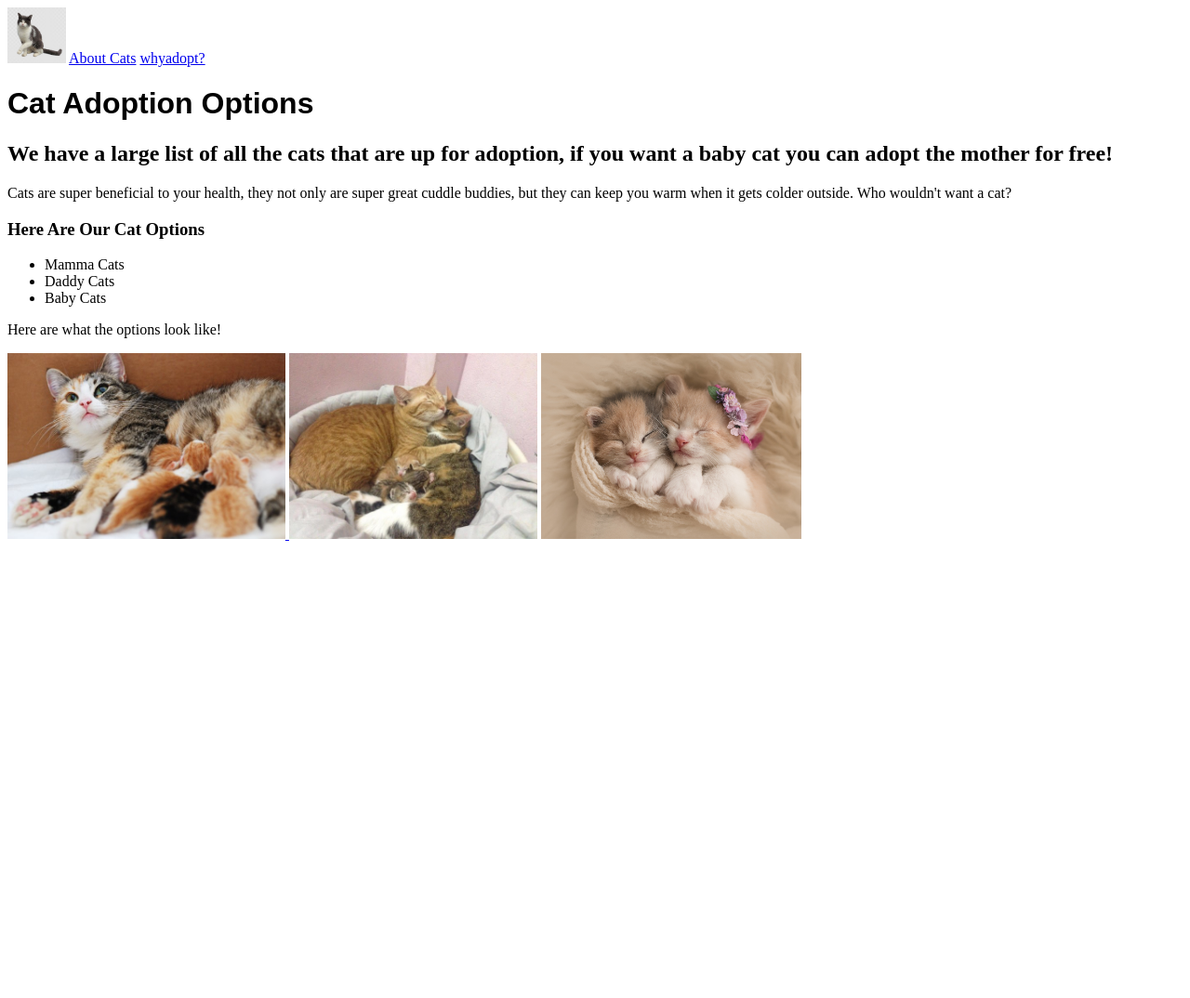
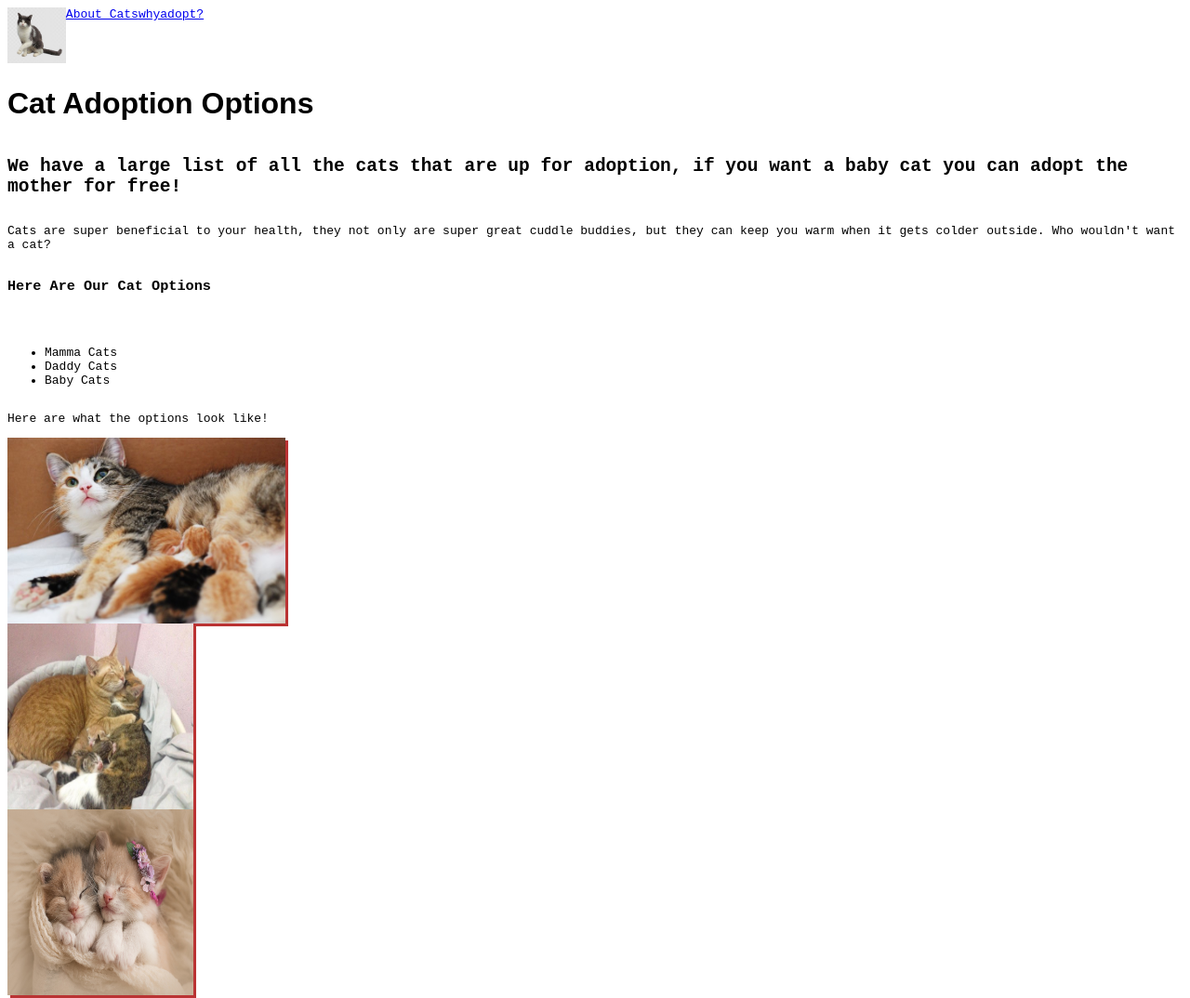
Before and after one commit to brenza31/assignment3, a plain HTML site: page index.html in a window 1280 px wide. Shown: the whole page at 93% size. Before the commit the page ends 800 px from the top, so only its background shows below. Drawn offline with Linux system fonts and the light colour scheme.

Commit message:
struggles

```diff
--- a/css/styles.css
+++ b/css/styles.css
@@ -7,10 +7,18 @@
 html {
     font-family: monospace;
 }
+header {display:flex }
+main {display:flex;
+flex-direction:column;}
 
 .catgallery {
     box-shadow: 3px 3px #ba3333;
-    height: 120px;
+    height:;
+}
+.pics{
+    display:flex;
+    flex-wrap: wrap;
+    flex-direction: row;
 }
 #logo {
     box-shadow: none;
--- a/index.html
+++ b/index.html
@@ -7,7 +7,7 @@
 
 
 
-    <link rel="stylesheet" type="text/css" href="css/style.css">
+    <link rel="stylesheet" type="text/css" href="css/styles.css">
 
 
         </head>
@@ -17,6 +17,9 @@
             <a href="index.html"><img src="images/Cat_transparent_background_2.jpg" alt="cats" height="60"></a>
               <a href="about.html">About Cats</a>
             <a href="whyadopt.html">whyadopt?</a>
+
+           </header>
+            <main>
             <h1 style="font-family: fantasy">Cat Adoption Options</h1>
             <h2> We have a large list of all the cats that are up for adoption, if you want a baby cat you can adopt the mother for free! </h2>
             <p>Cats are super beneficial to your health, they not only are super great cuddle buddies, but they can keep you warm when it gets colder outside. Who wouldn't want a cat? </p>
@@ -34,12 +37,14 @@
                 </nav>
 
 
-           </header>
             <p> Here are what the options look like!</p>
                 <a href="https://www.facebook.com/kittenkornerrochester/" target="_blank">
-                <img class= "catgallery" alt="mammacat" src="images/mama-cat-reject-young-2.jpg" height="200"> </a>
-                <img class= "catgallery" alt="Daddycat" src="images/d323d58c-b21f-4600-a201-aeec06340190-wenn31069519.jpg" height="200">
-                <img class= "catgallery" alt="babycat" src="images/cute-kittens-2048x1463-adorable-hd-5655.jpg" height="200">
+                <img class= "catgallery pics" alt="mammacat" src="images/mama-cat-reject-young-2.jpg" height="200"> </a>
+                <img class= "catgallery pics" alt="Daddycat" src="images/d323d58c-b21f-4600-a201-aeec06340190-wenn31069519.jpg" height="200" width="200" >
+                <img class= "catgallery pics" alt="babycat" src="images/cute-kittens-2048x1463-adorable-hd-5655.jpg" height="200" width="200" >
 
+
+
+            </main>
     </body>
 </html>
```
